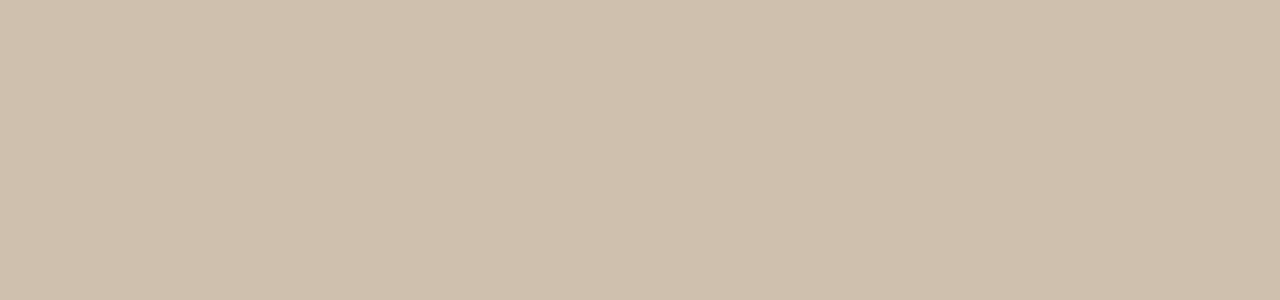
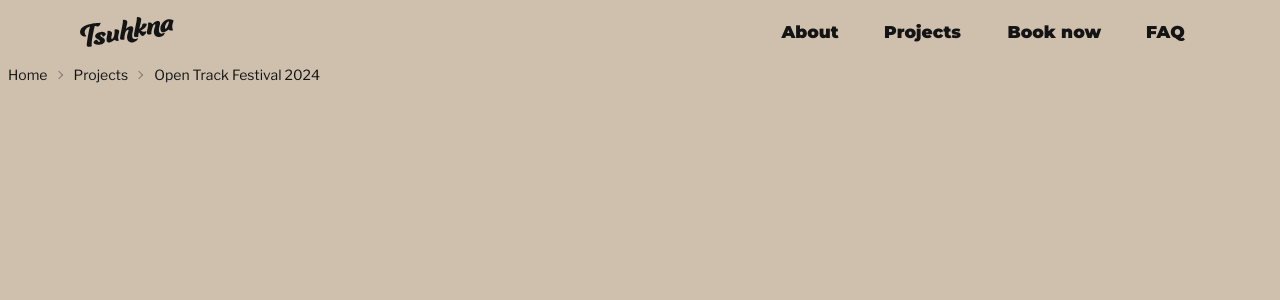
Before and after one commit to mathias56k/tsuhkna, a React (Vite) app: page /projects/opentrackfestival2024 in a window 1280 px wide. Before the commit this address had no page. Shown: the top 300 px of the page. Built offline with nearby package versions, Linux system fonts and the light colour scheme.

Commit message:
Almost done with simple setup

```diff
--- a/package.json
+++ b/package.json
@@ -10,6 +10,7 @@
     "preview": "vite preview"
   },
   "dependencies": {
+    "@supabase/supabase-js": "^2.43.2",
     "react": "^18.2.0",
     "react-dom": "^18.2.0",
     "react-icons": "^5.2.1",
--- a/src/App.jsx
+++ b/src/App.jsx
@@ -4,6 +4,7 @@ import Homepage from "./Homepage"
 import ContactPage from "./ContactPage.jsx";
 import LinksPage from "./LinksPage.jsx";
 import Projects from "./Projects.jsx";
+import OpenTrackFestival2024 from "./projects/OpenTrackFestival2024.jsx";
 
 function App() {
   return (
@@ -14,6 +15,8 @@ function App() {
           <Route path="/contact" element={<ContactPage />} />
           <Route path="/links" element={<LinksPage />} />
           <Route path="/projects" element={<Projects />} />
+
+          <Route path="/projects/opentrackfestival2024" element={<OpenTrackFestival2024 />} />
         </Routes>
       </BrowserRouter>
     </>
--- a/src/Featured.jsx
+++ b/src/Featured.jsx
@@ -1,4 +1,8 @@
 import { Link } from "react-router-dom";
+
+const scrollToTop = () => {
+  window.scrollTo(0, 0)
+}
 
 function Featured() {
   return (
@@ -7,7 +11,8 @@ function Featured() {
         <h2 className="font-BigBoy font-black text-4xl text-[#CFC0AE]">FEATURED</h2>
         <h2 className="font-BigBoy font-black text-4xl text-[#CFC0AE]">PROJECT</h2>
       </div>
-      <div className="flex flex-col items-center w-full h-full my-8 gap-4">
+      <div className="w-full h-full my-8 gap-4">
+      <Link to="/projects/opentrackfestival2024" onClick={scrollToTop} className="flex flex-col items-center ">
         <div className="relative w-[90%] rounded-2xl max-w-[750px] overflow-hidden group">
           <img
             src="https://acooyzmblukojemgsehv.supabase.co/storage/v1/object/sign/images/opentrackfestival2024/DSC02015-2.jpg?token=eyJhbGciOiJIUzI1NiIsInR5cCI6IkpXVCJ9.eyJ1cmwiOiJpbWFnZXMvb3BlbnRyYWNrZmVzdGl2YWwyMDI0L0RTQzAyMDE1LTIuanBnIiwiaWF0IjoxNzE2MzExMjAwLCJleHAiOjE3NDc4NDcyMDB9.-LIMg3mqm06KUfioggN6hYUUHvy4EoOFpATOpzHuovM&t=2024-05-21T17%3A06%3A40.906Z"
@@ -22,9 +27,10 @@ function Featured() {
         </div>
         {/* <div className="w-[90%] h-[9rem] rounded-2xl max-w-[750px] hidden"></div>
         <div className="w-[90%] h-[9rem] rounded-2xl max-w-[750px] hidden"></div> */}
+      </Link>
       </div>
       <div className="w-[60%] max-w-[400px]">
-        <Link to="/projects">
+        <Link to="/projects" onClick={scrollToTop}>
           <div className="btn btn-ghost border-solid border-4 border-[#2F3032] w-full h-[5rem] rounded-2xl text-[#CFC0AE] font-BigBoy font-black text-2xl">
             VIEW ALL
           </div>
--- a/src/Footer.jsx
+++ b/src/Footer.jsx
@@ -3,11 +3,15 @@ import { FaTiktok } from "react-icons/fa";
 
 import { Link, useNavigate } from "react-router-dom";
 
+const scrollToTop = () => {
+  window.scrollTo(0, 0)
+}
+
 function Featured() {
     return (
       <div className="flex flex-col items-center justify-center w-full bg-[#141414] py-10 mt-12">
         <div className="flex justify-center h-10 mb-8 btn btn-ghost">
-          <Link to={`/contact/`}><h2 className="font-BigBoy font-bold text-xl">LET'S CREATE SOMETHING</h2></Link>
+          <Link to={`/contact/`} onClick={scrollToTop}><h2 className="font-BigBoy font-bold text-xl">LET'S CREATE SOMETHING</h2></Link>
         </div>
         <div className='flex justify-center text-[#A5ADBB] w-[90%] max-w-[500px] gap-4 h-10'>
           <a href="https://www.instagram.com/tsuhkna" target="_blank" className='btn btn-ghost'><GrInstagram className='text-2xl' /></a>
--- a/src/Navbar.jsx
+++ b/src/Navbar.jsx
@@ -58,6 +58,10 @@ function Navbar() {
     setIsOpen(false)
   };
 
+  const scrollToTop = () => {
+    window.scrollTo(0, 0)
+  }
+
   return (
     <>
       <div className="navbar bg-[#CFC0AE] text-[#141414] fixed w-full px-[6%] z-10">
@@ -72,7 +76,7 @@ function Navbar() {
         <div className="h-full hidden sm:flex items-end justify-end w-[70%] gap-2">
           <a className="btn sm:px-2 md:px-4 btn-ghost hover:bg-[#998e81] text-lg text-[#141414] font-BigBoy font-black" href="#" onClick={() => scrollToAboutSection()}>About</a>
           <a className="btn sm:px-2 md:px-4 btn-ghost hover:bg-[#998e81] text-lg text-[#141414] font-BigBoy font-black" href="#" onClick={() => scrollToProjectsSection()}>Projects</a>
-          <Link to={`/contact/`}><a className="btn sm:px-2 md:px-4 btn-ghost hover:bg-[#998e81] text-lg text-[#141414] font-BigBoy font-black" onClick={() => setIsOpen(false)}>Book now</a></Link>
+          <Link to={`/contact/`} onClick={scrollToTop}><a className="btn sm:px-2 md:px-4 btn-ghost hover:bg-[#998e81] text-lg text-[#141414] font-BigBoy font-black" onClick={() => setIsOpen(false)}>Book now</a></Link>
           <a className="btn sm:px-2 md:px-4 btn-ghost hover:bg-[#998e81] text-lg text-[#141414] font-BigBoy font-black" href="#" onClick={() => scrollToFAQSection()}>FAQ</a>
         </div>
       </div>
@@ -82,7 +86,7 @@ function Navbar() {
             <div className='flex flex-col items-center justify-center gap-8 h-[80%] w-full'>
               <a className="block text-[#141414] hover:text-[#2F3032] font-BigBoy font-black text-5xl hover:cursor-pointer" onClick={() => scrollToAboutSection()}>About</a>
               <a className="block text-[#141414] hover:text-[#2F3032] font-BigBoy font-black text-5xl hover:cursor-pointer" onClick={() => scrollToProjectsSection()}>Projects</a>
-              <Link to={`/contact/`}><a className="block text-[#141414] hover:text-[#2F3032] font-BigBoy font-black text-5xl" onClick={() => setIsOpen(false)}>Book now</a></Link>
+              <Link to={`/contact/`} onClick={scrollToTop}><a className="block text-[#141414] hover:text-[#2F3032] font-BigBoy font-black text-5xl" onClick={() => setIsOpen(false)}>Book now</a></Link>
               <a className="block text-[#141414] hover:text-[#2F3032] font-BigBoy font-black text-5xl hover:cursor-pointer" onClick={() => scrollToFAQSection()}>FAQ</a>
             </div>
             <div className='w-full h-[20%] flex items-center justify-center'>
--- a/src/Projects.jsx
+++ b/src/Projects.jsx
@@ -1,10 +1,17 @@
-import Navbar from "./Navbar";
+import Navbar from './Navbar';
+
+import { Link } from "react-router-dom";
+
+const scrollToTop = () => {
+  window.scrollTo(0, 0)
+}
 
 function Projects() {
   return (
     <div>
-    <Navbar/>
-    <div className="bg-[#141414] flex flex-col justify-center items-center min-h-screen pt-[90px] pb-[30px]">
+      <Navbar />
+      <div className="bg-[#141414] min-h-screen pt-[90px] pb-[30px] flex flex-col justify-start items-center gap-8">
+      <Link to="/projects/opentrackfestival2024" onClick={scrollToTop} className='flex flex-col justify-start items-center cursor-pointer'>
       <div className="relative w-[90%] rounded-2xl max-w-[750px] overflow-hidden group">
           <img
             src="https://acooyzmblukojemgsehv.supabase.co/storage/v1/object/sign/images/opentrackfestival2024/DSC02015-2.jpg?token=eyJhbGciOiJIUzI1NiIsInR5cCI6IkpXVCJ9.eyJ1cmwiOiJpbWFnZXMvb3BlbnRyYWNrZmVzdGl2YWwyMDI0L0RTQzAyMDE1LTIuanBnIiwiaWF0IjoxNzE2MzExMjAwLCJleHAiOjE3NDc4NDcyMDB9.-LIMg3mqm06KUfioggN6hYUUHvy4EoOFpATOpzHuovM&t=2024-05-21T17%3A06%3A40.906Z"
@@ -12,44 +19,14 @@ function Projects() {
             className="rounded-2xl w-full h-auto opacity-30 group-hover:opacity-100 transition-opacity duration-500"
           />
           <div className="absolute inset-0 flex items-center justify-center">
-          <h2 className="font-BigBoy font-black text-3xl text-[#CFC0AE] hover:cursor-default group-hover:opacity-0 transition-opacity duration-500 px-4 py-2 rounded">
+            <h2 className="font-BigBoy font-black text-3xl text-[#CFC0AE] cursor-pointer group-hover:opacity-0 transition-opacity duration-500 px-4 py-2 rounded">
               Open Track Festival 2024
             </h2>
           </div>
         </div>
-      <div className="relative w-[90%] rounded-2xl max-w-[750px] overflow-hidden group">
-        <img
-          src="https://acooyzmblukojemgsehv.supabase.co/storage/v1/object/sign/images/opentrackfestival2024/DSC02015-2.jpg?token=eyJhbGciOiJIUzI1NiIsInR5cCI6IkpXVCJ9.eyJ1cmwiOiJpbWFnZXMvb3BlbnRyYWNrZmVzdGl2YWwyMDI0L0RTQzAyMDE1LTIuanBnIiwiaWF0IjoxNzE2MzExMjAwLCJleHAiOjE3NDc4NDcyMDB9.-LIMg3mqm06KUfioggN6hYUUHvy4EoOFpATOpzHuovM&t=2024-05-21T17%3A06%3A40.906Z"
-          alt="Open Track Festival 2024"
-          className="rounded-2xl w-full h-auto opacity-30 group-hover:opacity-100 transition-opacity duration-500"
-        />
-        <div className="absolute inset-0 flex items-center justify-center">
-          <h2 className="font-BigBoy font-black text-3xl text-[#CFC0AE] hover:cursor-default group-hover:opacity-0 transition-opacity duration-500 px-4 py-2 rounded">
-            Open Track Festival 2024
-          </h2>
-        </div>
-      </div><div className="relative w-[90%] rounded-2xl max-w-[750px] overflow-hidden group">
-        <img
-          src="https://acooyzmblukojemgsehv.supabase.co/storage/v1/object/sign/images/opentrackfestival2024/DSC02015-2.jpg?token=eyJhbGciOiJIUzI1NiIsInR5cCI6IkpXVCJ9.eyJ1cmwiOiJpbWFnZXMvb3BlbnRyYWNrZmVzdGl2YWwyMDI0L0RTQzAyMDE1LTIuanBnIiwiaWF0IjoxNzE2MzExMjAwLCJleHAiOjE3NDc4NDcyMDB9.-LIMg3mqm06KUfioggN6hYUUHvy4EoOFpATOpzHuovM&t=2024-05-21T17%3A06%3A40.906Z"
-          alt="Open Track Festival 2024"
-          className="rounded-2xl w-full h-auto opacity-30 group-hover:opacity-100 transition-opacity duration-500"
-        />
-        <div className="absolute inset-0 flex items-center justify-center">
-          <h2 className="font-BigBoy font-black text-3xl text-[#CFC0AE] hover:cursor-default group-hover:opacity-0 transition-opacity duration-500 px-4 py-2 rounded">
-            Open Track Festival 2024
-          </h2>
-        </div>
-      </div><div className="relative w-[90%] rounded-2xl max-w-[750px] overflow-hidden group">
-        <img
-          src="https://acooyzmblukojemgsehv.supabase.co/storage/v1/object/sign/images/opentrackfestival2024/DSC02015-2.jpg?token=eyJhbGciOiJIUzI1NiIsInR5cCI6IkpXVCJ9.eyJ1cmwiOiJpbWFnZXMvb3BlbnRyYWNrZmVzdGl2YWwyMDI0L0RTQzAyMDE1LTIuanBnIiwiaWF0IjoxNzE2MzExMjAwLCJleHAiOjE3NDc4NDcyMDB9.-LIMg3mqm06KUfioggN6hYUUHvy4EoOFpATOpzHuovM&t=2024-05-21T17%3A06%3A40.906Z"
-          alt="Open Track Festival 2024"
-          className="rounded-2xl w-full h-auto opacity-30 group-hover:opacity-100 transition-opacity duration-500"
-        />
-        <div className="absolute inset-0 flex items-center justify-center">
-          <h2 className="font-BigBoy font-black text-3xl text-[#CFC0AE] hover:cursor-default group-hover:opacity-0 transition-opacity duration-500 px-4 py-2 rounded">
-            Open Track Festival 2024
-          </h2>
-        </div>
+        </Link>
+        <div className='bg-[#2F3032] opacity-50 w-[90%] rounded-2xl max-w-[750px] h-20 flex items-center justify-center'>
+          <p className='font-BigBoy font-black text-xl'>More projects coming soon...</p>
         </div>
       </div>
     </div>
--- /dev/null
+++ b/src/projects/OpenTrackFestival2024.jsx
@@ -0,0 +1,34 @@
+import Navbar from "../Navbar";
+
+import { Link } from "react-router-dom";
+
+const scrollToTop = () => {
+  window.scrollTo(0, 0);
+};
+
+function OpenTrackFestival2024() {
+  return (
+    <div>
+      <Navbar />
+      <div className="text-sm breadcrumbs pt-[65px] text-[#141414] font-SmolBoy pl-2">
+        <ul>
+          <li>
+            <Link to="/" onClick={scrollToTop}>
+              <a>Home</a>
+            </Link>
+          </li>
+          <li>
+            <Link to="/projects" onClick={scrollToTop}>
+              <a>Projects</a>
+            </Link>
+          </li>
+          <li>
+            <p>Open Track Festival 2024</p>
+          </li>
+        </ul>
+      </div>
+    </div>
+  );
+}
+
+export default OpenTrackFestival2024;
```
Also changed, not shown: 1 other file (tests, documents, lock files or other folders). Lines whose indentation alone changed are shown as unchanged.
